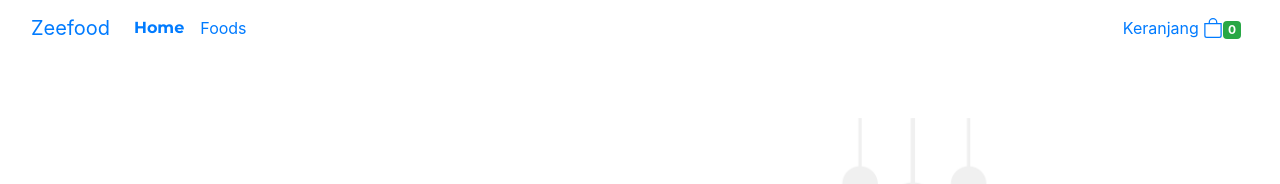
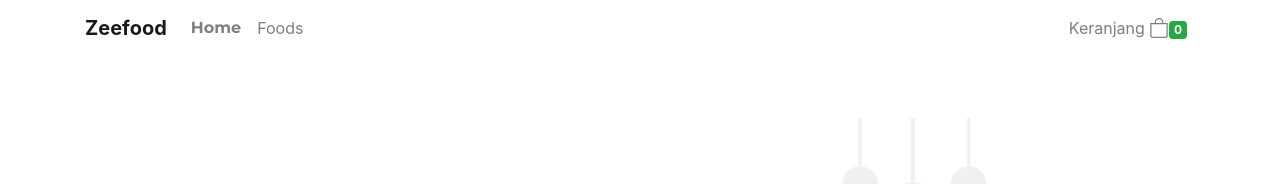
Before and after one commit to Adria-Tisnawati-Aprilia/Zeefood, a Vue app in the folder zeefood/: page /#/ in a window 1280 px wide. Shown: the top 184 px of the page. Built offline with nearby package versions, Linux system fonts and the light colour scheme; no server answers; what vue-toast-notification would draw is missing.

Commit message:
Membuat halaman checkout

```diff
--- a/zeefood/src/components/NavItem.vue
+++ b/zeefood/src/components/NavItem.vue
@@ -1,21 +1,23 @@
 <template>
-    <nav class="navbar navbar-expand-lg">
-        <div class="container-fluid">
-            <a class="navbar-brand" href="#">Zeefood</a>
-            <button class="navbar-toggler" type="button" data-bs-toggle="collapse" data-bs-target="#navbarSupportedContent" aria-controls="navbarSupportedContent" aria-expanded="false" aria-label="Toggle navigation">
-                <span class="navbar-toggler-icon"></span>
-            </button>
-            <div class="collapse navbar-collapse" id="navbarSupportedContent">
-                <ul class="navbar-nav mr-auto">
+    <div>
+        <b-navbar toggleable="lg" type="light">
+            <div class="container">
+                <b-navbar-brand href="#"><strong>Zeefood</strong></b-navbar-brand>
+
+                <b-navbar-toggle target="nav-collapse"></b-navbar-toggle>
+
+                <b-collapse id="nav-collapse" is-nav>
+                    <b-navbar-nav>
                         <li class="nav-item">
                             <router-link class="nav-link" to="/">Home</router-link>
                         </li>
                         <li class="nav-item">
                             <router-link class="nav-link" to="/foods">Foods</router-link>
                         </li>
-                </ul>
+                    </b-navbar-nav>
 
-                <ul class="navbar-nav ml-auto">
+                    <!-- Right aligned nav items -->
+                    <b-navbar-nav class="ml-auto">
                         <li class="nav-item">
                             <router-link class="nav-link" to="/keranjang">
                                 Keranjang
@@ -23,10 +25,11 @@
                                 <span class="badge badge-success ml=2"> {{ jumlah_pesanans.length }}</span>
                             </router-link>
                         </li>
-                </ul>
+                    </b-navbar-nav>
+                </b-collapse>
             </div>
+        </b-navbar>
     </div>
-    </nav>
 </template>
 
 <script>
--- a/zeefood/src/router/index.js
+++ b/zeefood/src/router/index.js
@@ -4,6 +4,7 @@ import HomeView from '../views/HomeView.vue'
 import Foods from '../views/Foods.vue'
 import FoodDetail from '../views/FoodDetail.vue'
 import KeranJang from '../views/Keranjang.vue'
+import PesananSukses from '../views/PesananSukses.vue'
 
 
 Vue.use(VueRouter)
@@ -30,6 +31,11 @@ const routes = [
     component: KeranJang
   },
   {
+    path: '/pesanan-sukses',
+    name: 'PesananSukses',
+    component: PesananSukses
+  },
+  {
     path: '/about',
     name: 'about',
     // route level code-splitting
--- a/zeefood/src/views/Keranjang.vue
+++ b/zeefood/src/views/Keranjang.vue
@@ -70,6 +70,26 @@
                 </div>
             </div>
 
+            <!-- Form Checkout -->
+            <div class="row justify-content-right">
+                <div class="col md-4">
+                    <form class="mt-4" v-on:submit.prevent>
+                        <div class="form-group">
+                            <label for="nama">Nama Pemesan </label>
+                            <input type="text" class="form-control" v-model="pesan.nama"/>
+                        </div>
+                        <div class="form-group">
+                            <label for="noMeja">Nomor Meja </label>
+                            <input type="text" class="form-control" v-model="pesan.noMeja"/>
+                        </div>
+
+                        <button type="submit" class="btn btn-success float-right" @click="checkout">
+                            <b-icon-cart></b-icon-cart> Pesan
+                        </button>
+                    </form>
+                </div>
+            </div>
+
         </div>
     </div>
 </template>
@@ -85,7 +105,8 @@ export default {
     },
     data() {
         return {
-            keranjangs : []
+            keranjangs : [],
+            pesan : []
         }
     },
     methods: {
@@ -110,6 +131,40 @@ export default {
                 .catch((error) => console.log(error));
             })
             .catch((error) => console.log(error));
+        },
+        checkout() {
+            if(this.pesan.nama && this.pesan.noMeja) {
+
+                this.pesan.keranjangs = this.keranjangs;
+                axios
+                .post("http://localhost:3000/pesanans", this.pesan)
+                .then (() => {
+
+                    // Hapus semua keranjang
+                    this.keranjangs.map(function(item) {
+                        axios
+                .delete("http://localhost:3000/keranjangs/"+ item.id)
+                .catch((error) => console.log(error));
+                    })
+
+                    this.$router.push({ path : "/pesanan-sukses"})
+                    this.$toast.success("Berhasil dipesan", {
+                            type : 'success',
+                            position : 'top-right',
+                            duration : 3000,
+                            dismissible : true
+                        });
+                    })
+                .catch ((err) => console.log(err));
+
+            } else {
+                this.$toast.error("Nama dan Nomor Meja harus diisi", {
+                    type : 'error',
+                    position : 'top-right',
+                    duration : 3000,
+                    dismissible : true
+                });
+            }
         }
     },
     mounted() {
--- /dev/null
+++ b/zeefood/src/views/PesananSukses.vue
@@ -0,0 +1,21 @@
+<template>
+    <div class="pesanan-sukses">
+        <NavItem/>
+        <h2>Pesanan Sukses</h2>
+    </div>
+</template>
+
+<script>
+import NavItem from '@/components/NavItem.vue';
+
+export default {
+    name : 'PesananSukses',
+    components: {
+        NavItem,
+    },
+}
+</script>
+
+<style>
+
+</style>
```
Also changed, not shown: zeefood/src/views/FoodDetail.vue (indentation only). Lines whose indentation alone changed are shown as unchanged.
